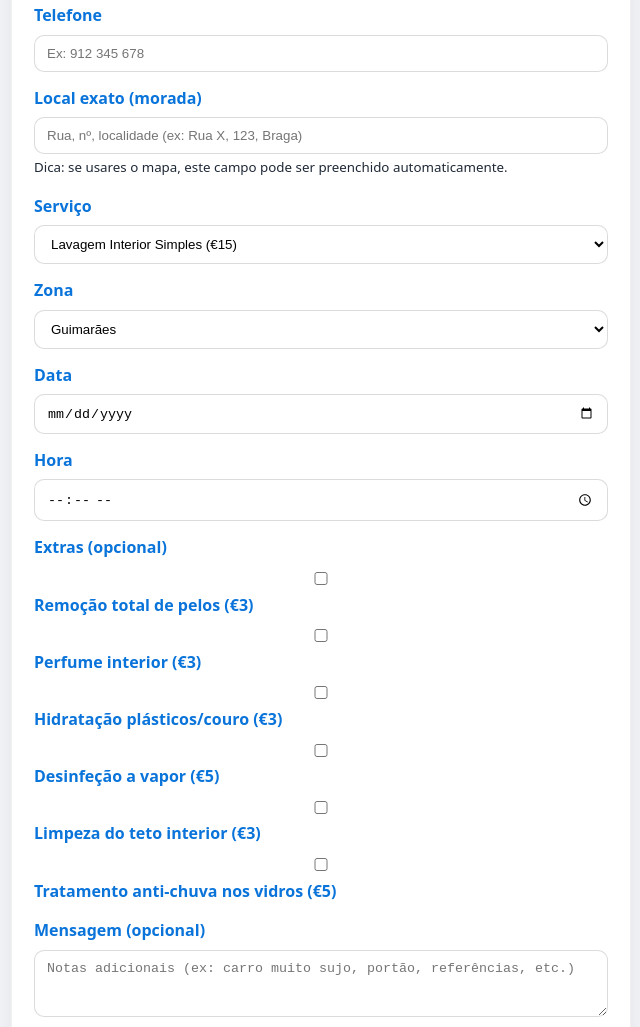
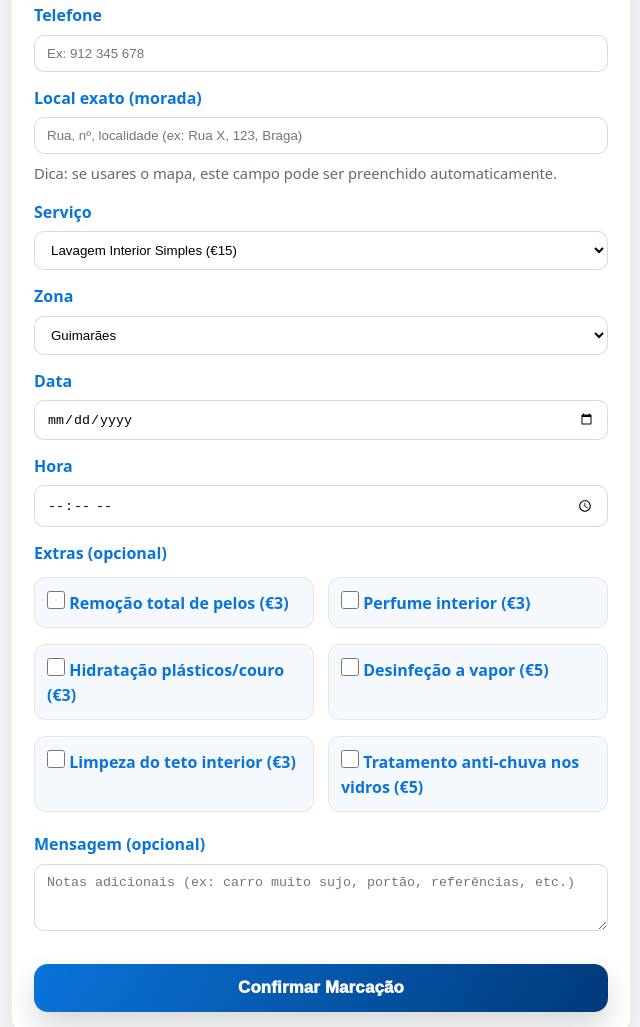
Before and after one commit to WashandClean/washandclean.github.io, a plain HTML site: page index.html in a window 1280 px wide. Shown: the part 4378-5405 px from the top of the page, without its empty margins (319-959 px from the left). Drawn offline with nearby package versions, Linux system fonts and the light colour scheme.

Commit message:
Update styles.css

```diff
--- a/styles.css
+++ b/styles.css
@@ -643,7 +643,50 @@ footer{
   font-size: .85rem;
   color: rgba(229,240,255,.65);
 }
+/* ================================
+   EXTRAS (CHECKBOXES) - PRO
+================================ */
+.help-text{
+  display:block;
+  margin-top: 8px;
+  font-size: .92rem;
+  color: rgba(31,41,55,.7);
+}
 
+.extras-grid{
+  margin-top: 10px;
+  display:grid;
+  grid-template-columns: 1fr 1fr;
+  gap: 10px 14px;
+}
+
+@media (max-width: 560px){
+  .extras-grid{ grid-template-columns: 1fr; }
+}
+
+.chk{
+  display:flex;
+  align-items:flex-start;
+  gap: 10px;
+  padding: 10px 12px;
+  border: 1px solid rgba(0,0,0,.08);
+  border-radius: 12px;
+  background: rgba(10,116,218,.04);
+  cursor:pointer;
+  transition: transform .15s ease, background .15s ease, border-color .15s ease;
+}
+
+.chk:hover{
+  transform: translateY(-1px);
+  background: rgba(10,116,218,.06);
+  border-color: rgba(10,116,218,.22);
+}
+
+.chk input{
+  margin-top: 3px;
+  width: 18px;
+  height: 18px;
+}
 /* ================================
    FIX: slider antigo (desliga)
 ================================= */
```
